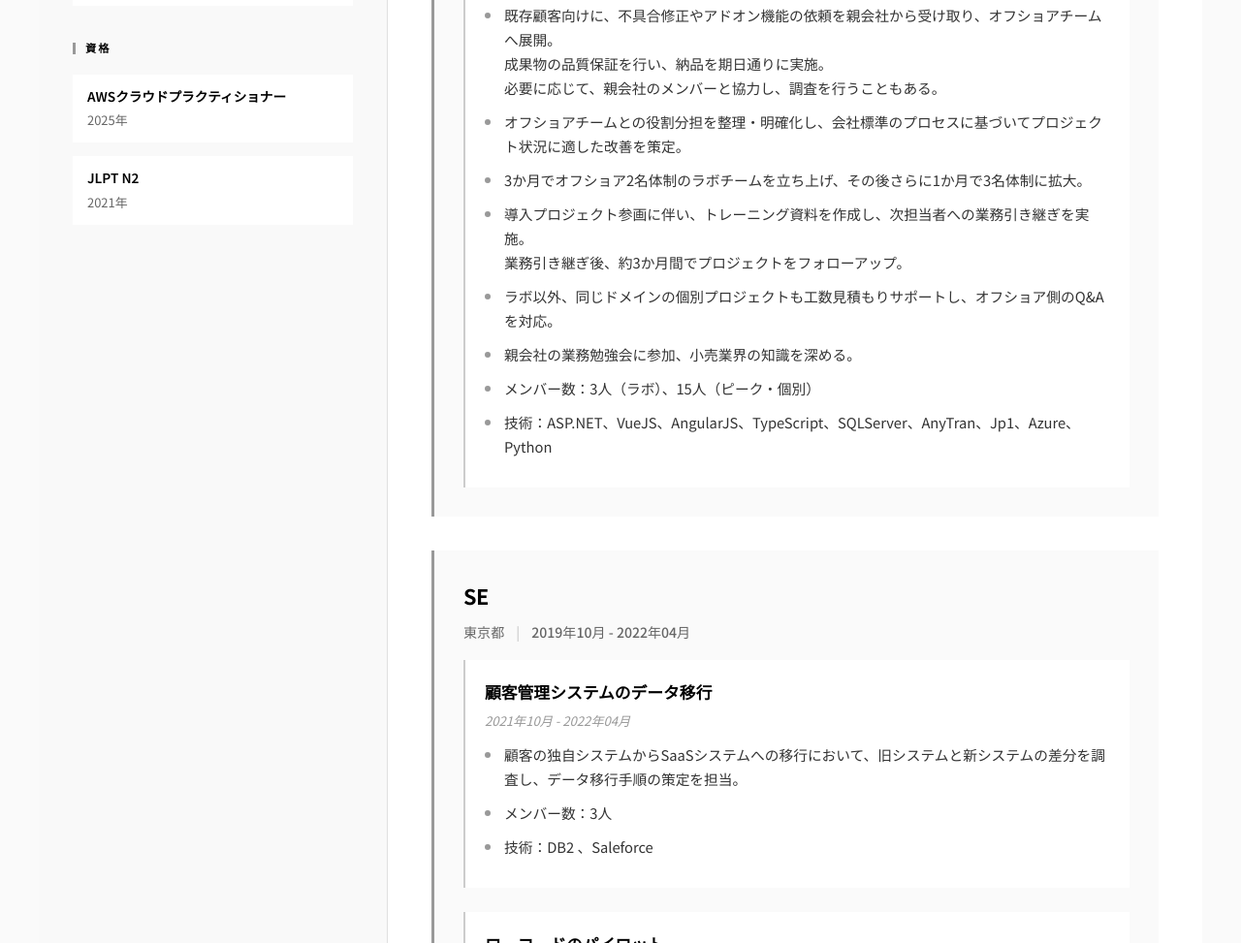
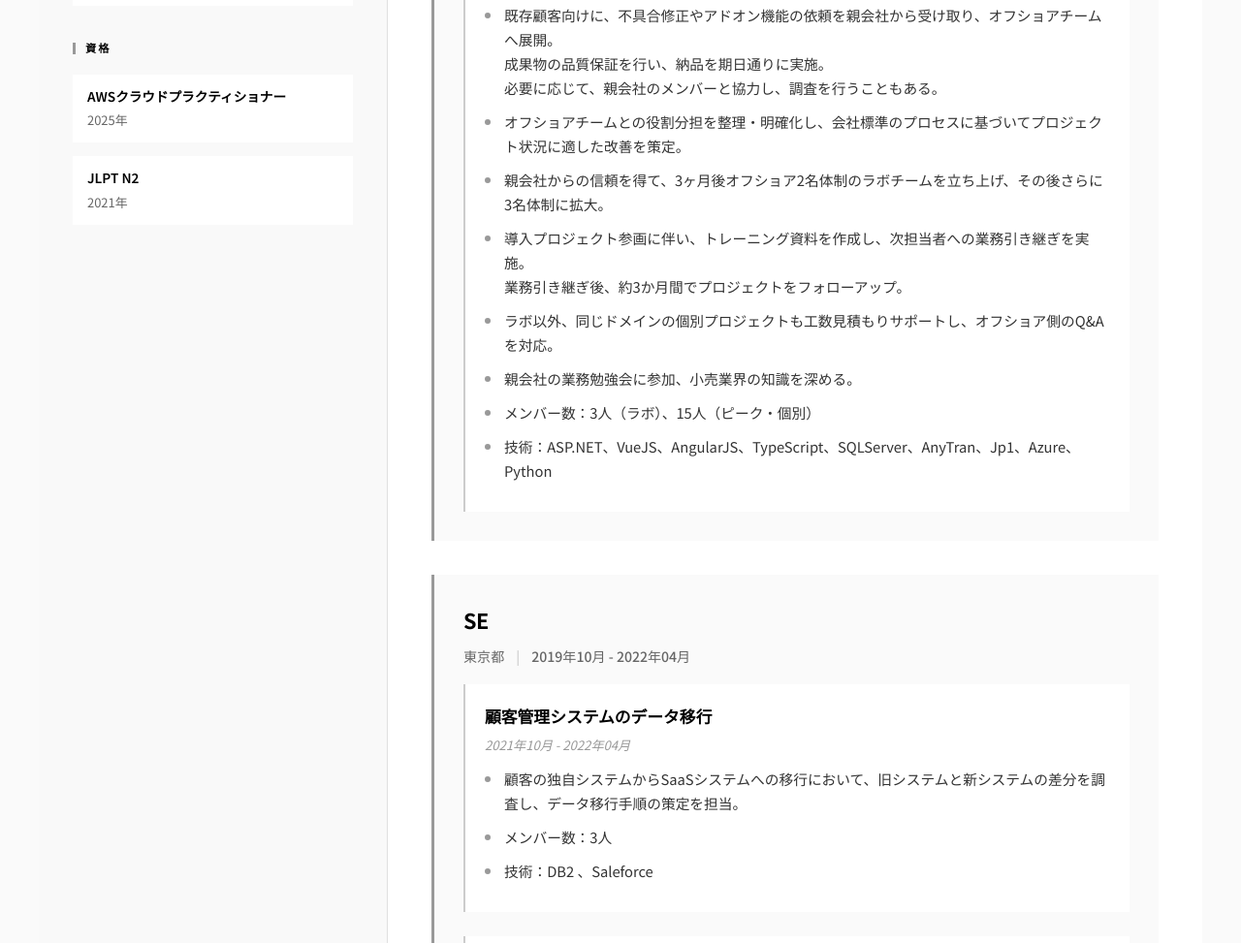
Before and after one commit to khoidh95/khoidh95.github.io, a plain HTML site: page index.html in a window 1280 px wide. Shown: the part 1049-2022 px from the top of the page at 97% size. Drawn offline with Linux system fonts and the light colour scheme.

Commit message:
Update index.html

```diff
--- a/index.html
+++ b/index.html
@@ -530,7 +530,7 @@
                             必要に応じて、親会社のメンバーと協力し、調査を行うこともある。
                         </li>
                         <li>オフショアチームとの役割分担を整理・明確化し、会社標準のプロセスに基づいてプロジェクト状況に適した改善を策定。<br></li>
-                        <li>3か月でオフショア2名体制のラボチームを立ち上げ、その後さらに1か月で3名体制に拡大。<br></li>
+                        <li>親会社からの信頼を得て、3ヶ月後オフショア2名体制のラボチームを立ち上げ、その後さらに3名体制に拡大。<br></li>
                         <li>導入プロジェクト参画に伴い、トレーニング資料を作成し、次担当者への業務引き継ぎを実施。<br>
                             業務引き継ぎ後、約3か月間でプロジェクトをフォローアップ。<br>
                         </li>
```
